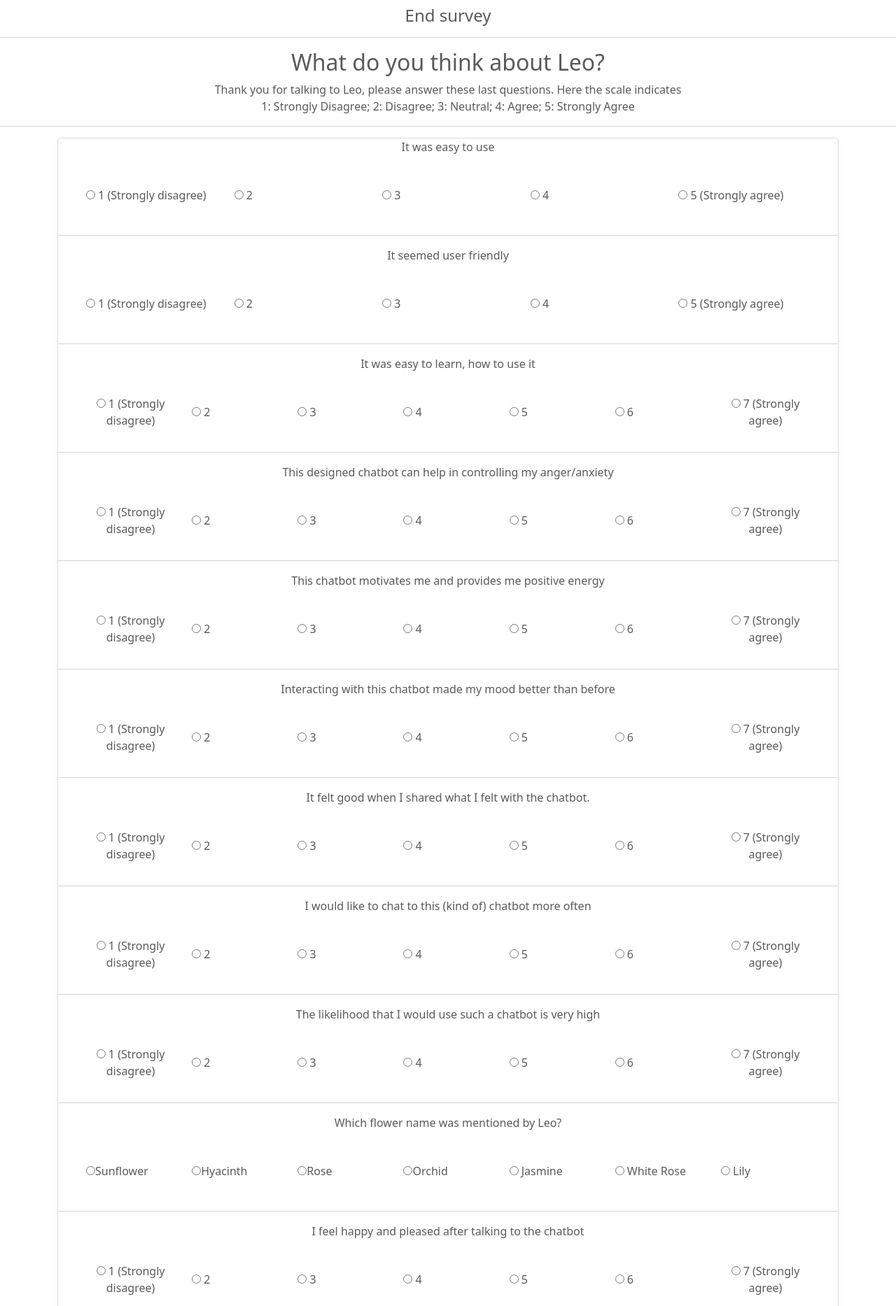
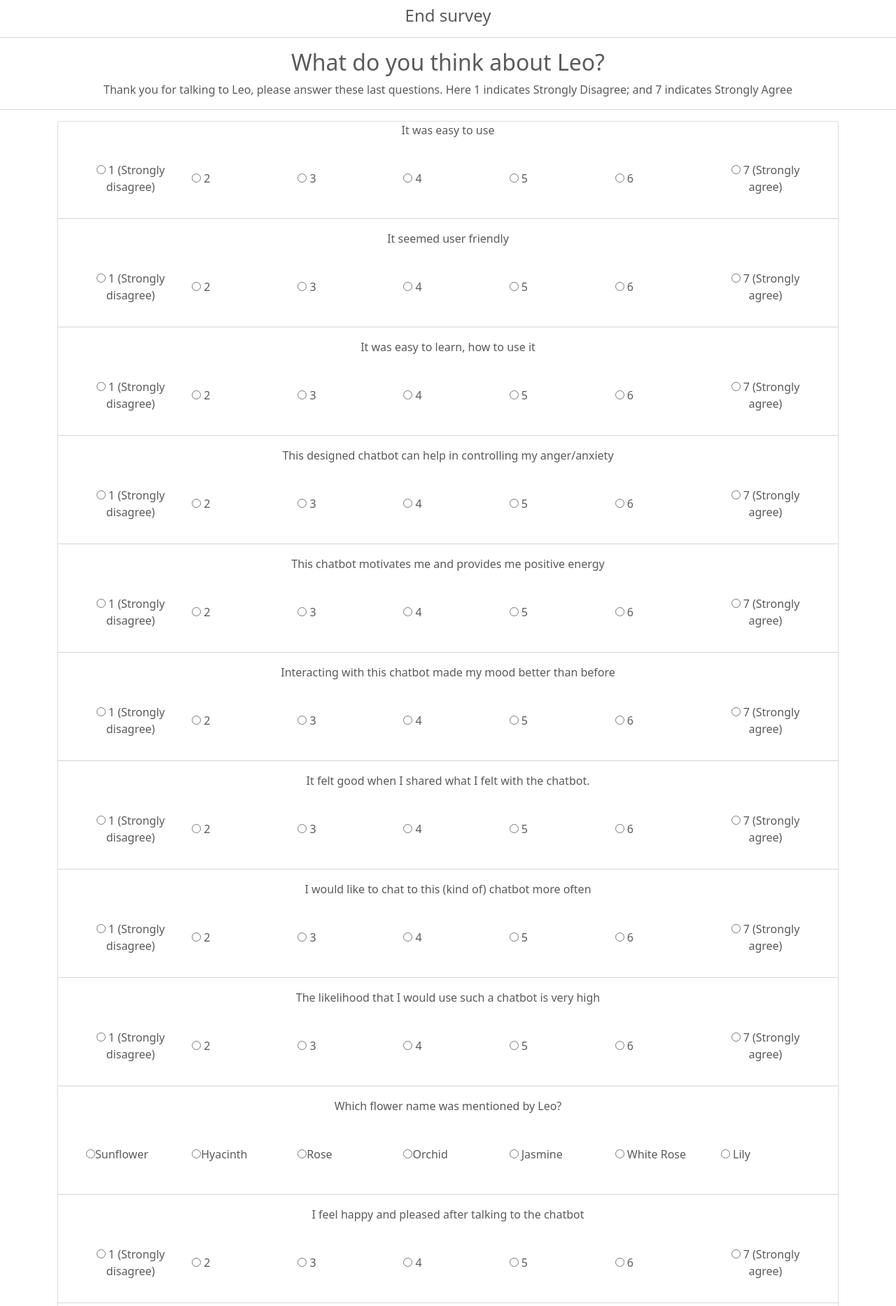
Before and after one commit to MsFakhra/leo, a Django app: page /after in a window 1280 px wide. Shown: the part 56-1923 px from the top of the page at 70% size. Run offline with Django 3.2, Linux system fonts and the light colour scheme; parts of the project's set-up code (start-up, migrations or seed data) failed here and were passed over; some libraries are stand-ins or nearby versions.

Commit message:
templates/after.html

```diff
--- a/templates/after.html
+++ b/templates/after.html
@@ -63,7 +63,7 @@
     <div class="survey-head text-center">
       <i class="fas fa-poll-h fa-3x blue-text mb-2"></i>
       <h2>What do you think about Leo?</h2>
-      <p class="font-weight-normal">Thank you for talking to Leo, please answer these last questions. Here the scale indicates<br />1: Strongly Disagree; 2: Disagree; 3: Neutral; 4: Agree; 5: Strongly Agree</p>
+      <p class="font-weight-normal">Thank you for talking to Leo, please answer these last questions. Here 1 indicates Strongly Disagree; and 7 indicates Strongly Agree</p>
     </div>
     <!-- </div> -->
     <hr>
@@ -93,7 +93,13 @@
                         <span class="ml-2 align-middle "><input type="radio" name="question_1" value="4">  4 </span>
                       </div>
                       <div class="col-sm d-flex my-auto ">
-                        <span class="ml-2 align-middle "><input type="radio" name="question_1" value="5">  5 (Strongly agree)</span>
+                        <span class="ml-2 align-middle "><input type="radio" name="question_1" value="5">  5 </span>
+                      </div>
+                      <div class="col-sm d-flex my-auto ">
+                        <span class="ml-2 align-middle "><input type="radio" name="question_1" value="6">  6 </span>
+                      </div>
+                      <div class="col-sm d-flex my-auto ">
+                        <span class="ml-2 align-middle "><input type="radio" name="question_1" value="7">  7 (Strongly agree)</span>
                       </div>
                     </div>
                   </div>
@@ -118,7 +124,13 @@
                         <span class="ml-2 align-middle "><input type="radio" name="question_2" value="4">  4 </span>
                       </div>
                       <div class="col-sm d-flex my-auto ">
-                        <span class="ml-2 align-middle "><input type="radio" name="question_2" value="5">  5 (Strongly agree)</span>
+                        <span class="ml-2 align-middle "><input type="radio" name="question_2" value="5">  5 </span>
+                      </div>
+                      <div class="col-sm d-flex my-auto ">
+                        <span class="ml-2 align-middle "><input type="radio" name="question_2" value="6">  6 </span>
+                      </div>
+                      <div class="col-sm d-flex my-auto ">
+                        <span class="ml-2 align-middle "><input type="radio" name="question_2" value="7">  7 (Strongly agree)</span>
                       </div>
                     </div>
                   </div>
@@ -612,13 +624,13 @@
                         <span class="ml-2 align-middle "><input type="radio" name="question_18" value="4">  4 </span>
                       </div>
                       <div class="col-sm d-flex my-auto ">
-                        <span class="ml-2 align-middle "><input type="radio" name="question_19" value="5">  5 </span>
+                        <span class="ml-2 align-middle "><input type="radio" name="question_18" value="5">  5 </span>
                       </div>
                        <div class="col-sm d-flex my-auto ">
-                        <span class="ml-2 align-middle "><input type="radio" name="question_19" value="6">  6 </span>
+                        <span class="ml-2 align-middle "><input type="radio" name="question_18" value="6">  6 </span>
                       </div>
                       <div class="col-sm d-flex my-auto ">
-                        <span class="ml-2 align-middle "><input type="radio" name="question_19" value="7">  7 (Strongly agree)</span>
+                        <span class="ml-2 align-middle "><input type="radio" name="question_18" value="7">  7 (Strongly agree)</span>
                       </div>
                     </div>
                   </div>
```
